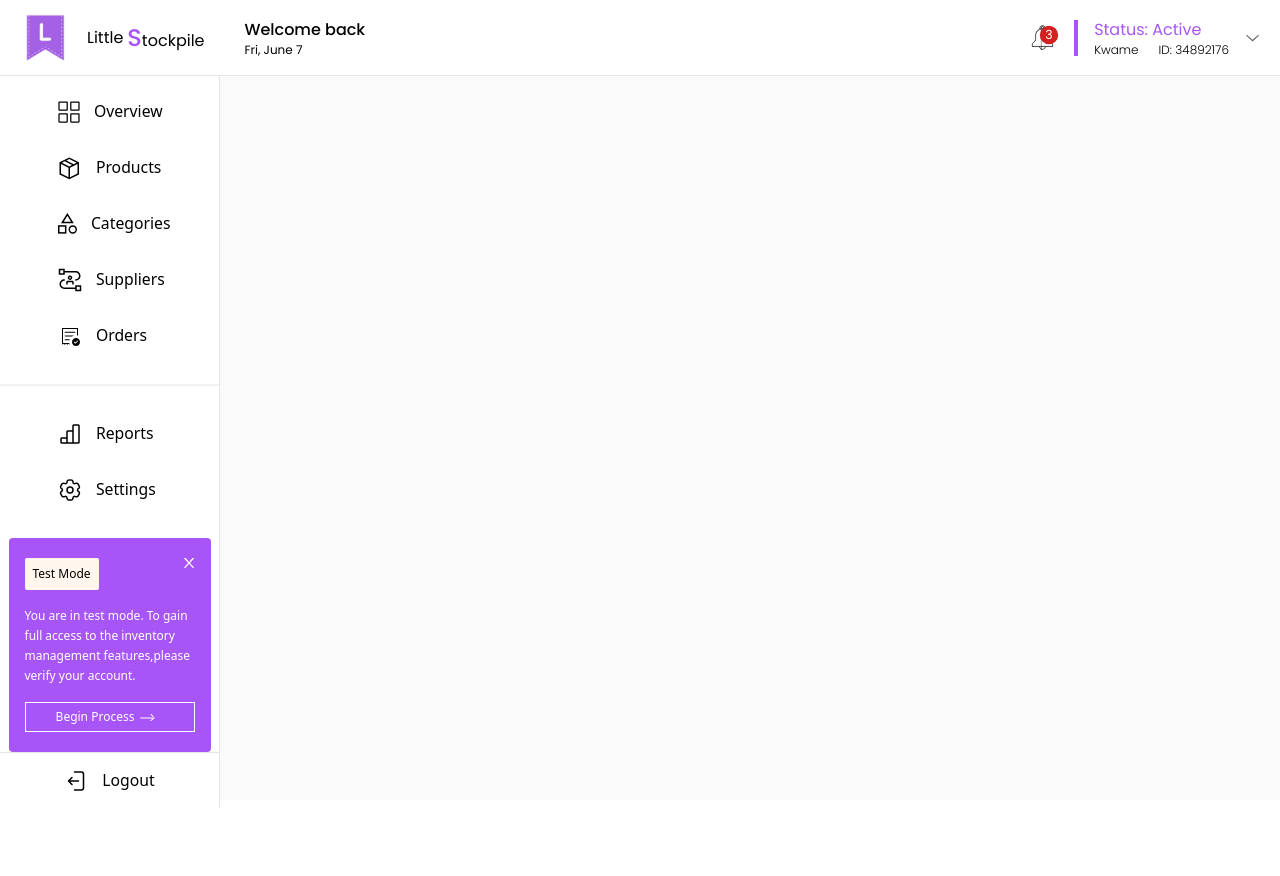
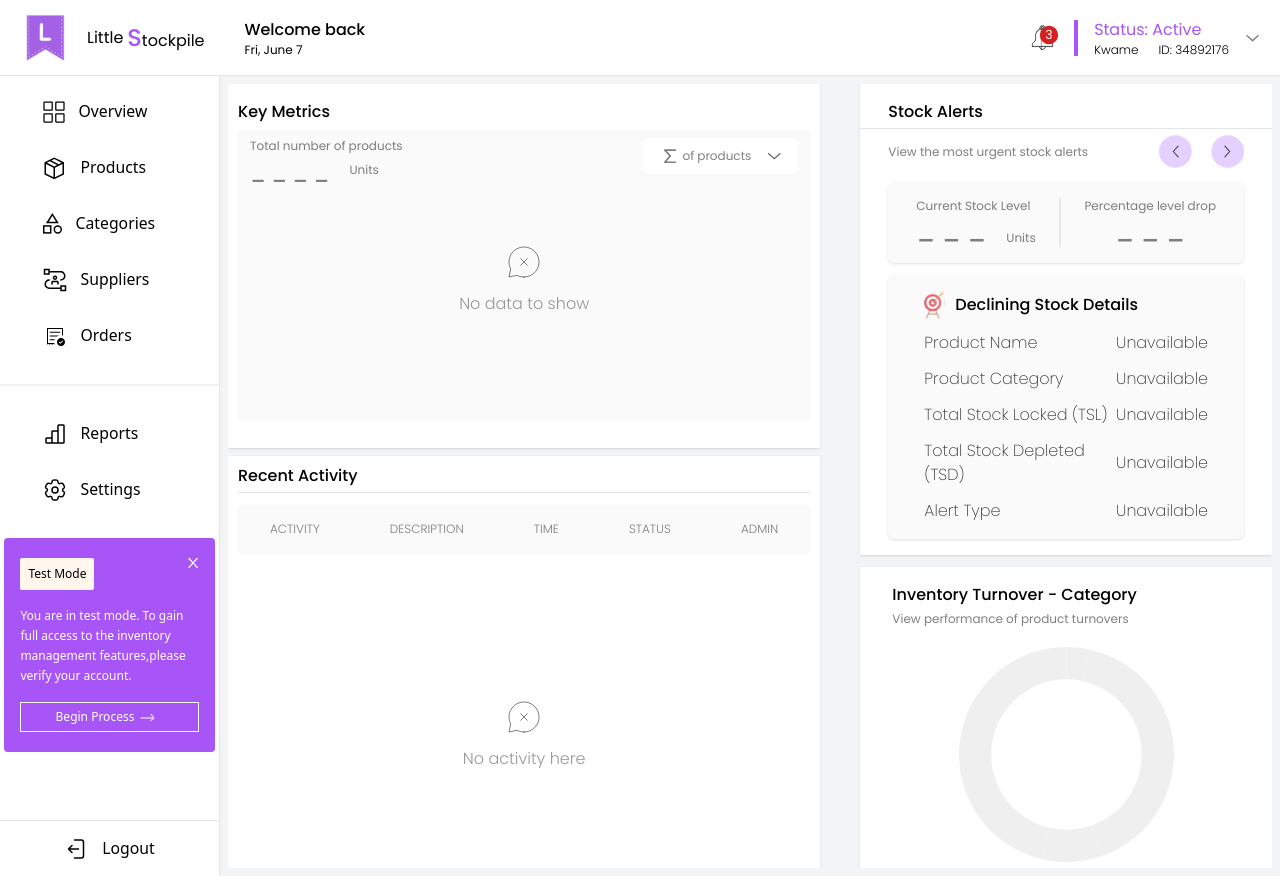
Before and after one commit to tpeacefill/inventory-webapp, a Next.js app: page /Dashboard in a window 1280 px wide. Before the commit the page ends 808 px from the top, so only its background shows below. Built offline with nearby package versions, Linux system fonts and the light colour scheme.

Commit message:
Responsiveness fully completed

```diff
--- a/app/Dashboard/page.tsx
+++ b/app/Dashboard/page.tsx
@@ -7,11 +7,11 @@ const Overview = () => {
   return (
     <div className="flex flex-col h-screen w-screen bg-zinc-50">
       <Menubar />
-      <div className="flex flex-grow">
+      <div className="flex flex-grow h-full">
         <Sidepanel />
-        {/* <div className="flex-grow bg-gray-100 p-2 overflow-y-auto">
-          <div className="flex gap-5 max-md:flex-col max-md:gap-0">
-            <div className="flex flex-col w-[59%] max-md:ml-0 max-md:w-full">
+        <div className="flex-grow bg-gray-100 p-2  flex flex-col">
+          <div className="flex gap-5 max-md:flex-col max-md:gap-0 1265px:flex-col overflow-auto">
+            <div className="flex flex-col w-[59%] max-md:ml-0 max-md:w-full 1265px:w-full">
               <div className="flex flex-col grow max-md:mt-3 max-md:max-w-full">
                 <div className="flex flex-col px-2.5 pt-4 pb-7 bg-white shadow max-md:max-w-full">
                   <h3 className="text-base font-medium text-black max-md:max-w-full font-Poppins">
@@ -90,10 +90,12 @@ const Overview = () => {
                     </p>
                   </div>
                 </div>
-                <div className="flex flex-col px-5 pt-2 pb-20 mt-2 text-base font-light bg-white shadow max-md:max-w-full">
-                  <h3 className="font-medium text-black max-md:max-w-full font-Poppins">
+                <div className="flex flex-col px-2.5 pt-2 pb-20 mt-2 text-base font-light bg-white shadow max-md:max-w-full">
+                  <div className="w-full flex pb-1 border-b border-solid border-black border-opacity-10">
+                    <h3 className="self-start text-base font-medium text-black font-Poppins">
                     Recent Activity
                     </h3>
+                  </div>
                   <div className="flex gap-5 justify-between px-8 py-4 mt-3 text-xs uppercase whitespace-nowrap rounded-md shadow-sm bg-neutral-50 text-black text-opacity-50 max-md:flex-wrap max-md:px-5 max-md:max-w-full">
                     <h4 className="font-Poppins">ACTIVITY</h4>
                     <h4 className="font-Poppins">DESCRIPTION</h4>
@@ -123,26 +125,14 @@ const Overview = () => {
                 </div>
               </div>
             </div>
-            <div className="flex flex-col ml-5 w-[41%] max-md:ml-0 max-md:w-full">
+            <div className="flex flex-col ml-5 w-[41%] max-md:ml-0 max-md:w-full 1265px:ml-0 1265px:w-full">
               <div className="flex flex-col grow max-md:mt-3 max-md:max-w-full">
                 <div className="flex flex-col py-4 bg-white shadow max-md:max-w-full">
-                  <h3 className="self-start ml-7 text-base font-medium text-black font-Poppins">
+                  <div className="w-full pl-7 flex pb-1 border-b border-solid border-black border-opacity-10">
+                    <h3 className="self-start text-base font-medium text-black font-Poppins">
                     Stock Alerts
                     </h3>
-                  <svg
-                    xmlns="http://www.w3.org/2000/svg"
-                    width="100%"
-                    height="2"
-                    viewBox="0 0 745 2"
-                    fill="none"
-                  >
-                    <path
-                      d="M0 1L745 1"
-                      stroke="black"
-                      stroke-opacity="0.1"
-                      stroke-width="1.05"
-                    />
-                  </svg>
+                  </div>
                   <div className="flex gap-5 mx-7 text-xs leading-4 text-black text-opacity-50 max-md:flex-wrap max-md:mr-2.5 max-md:max-w-full">
                     <p className="flex-auto my-auto font-Poppins">
                       View the most urgent stock alerts
@@ -193,7 +183,7 @@ const Overview = () => {
                       />
                     </svg>
                   </div>
-                  <div className="flex gap-5 justify-between px-14 py-4 mx-7 mt-2 rounded-md shadow bg-neutral-50 leading-[133%] text-black text-opacity-50 max-md:flex-wrap max-md:px-5 max-md:mr-2.5 max-md:max-w-full">
+                  <div className="flex gap-5 justify-between px-7 py-4 mx-7 mt-2 rounded-md shadow bg-neutral-50 leading-[133%] text-black text-opacity-50 max-md:flex-wrap max-md:px-5 max-md:mr-2.5 max-md:max-w-full">
                     <div className="flex flex-col text-xs">
                       <p className="font-Poppins">Current Stock Level</p>
                       <div className="flex flex-row items-center justify-center gap-5">
@@ -235,13 +225,12 @@ const Overview = () => {
                             Declining Stock Details
                           </h3>
                         </div>
-                        <div className="flex gap-2 mt-3 text-base font-[275] text-black text-opacity-80">
-                          <p className="grow font-Poppins">Product Name</p>
-                          <p className="self-end text-base text-right font-[275] text-black text-opacity-80 max-md:mt-10 font-Poppins">
-                            Unavailable
-                          </p>
                       </div>
                     </div>
+
+                    <div className="flex flex-auto gap-2 flex-row mt-3 text-base font-[275] text-black text-opacity-80">
+                      <p className="grow font-Poppins">Product Name</p>
+                      <p className="text-right font-Poppins">Unavailable</p>
                     </div>
                     <div className="flex flex-auto gap-2 flex-row mt-3 text-base font-[275] text-black text-opacity-80">
                       <p className="grow font-Poppins">Product Category</p>
@@ -271,7 +260,7 @@ const Overview = () => {
                     </div>
                   </div>
                 </div>
-                <div className="flex flex-col px-11 py-4 mt-3 bg-white shadow max-md:px-5 max-md:max-w-full">
+                <div className="flex flex-col px-8 py-4 mt-3 bg-white shadow max-md:px-5 max-md:max-w-full">
                   <h3 className="text-base font-medium text-black font-Poppins">
                     Inventory Turnover - Category
                   </h3>
@@ -340,20 +329,23 @@ const Overview = () => {
                         fill="#EFEFEF"
                       />
                     </svg>
-                    <div className="flex flex-row items-center">
-                      <p className="grow text-xs leading-4 text-black text-opacity-50 mr-3">
+                    <div className="flex flex-row items-center w-full justify-center space-x-2">
+                        <p className="text-xs leading-4 text-black text-opacity-50 font-Poppins">
                           Best Performing Category -
                         </p>
-                      <p className="mt-1 text-4xl font-semibold text-black text-opacity-20 mr-3">
-                        _ _
+                        <p className="text-4xl font-semibold text-black text-opacity-20 font-Poppins">
+                          4X
                         </p>
                         <div className="flex flex-col">
-                        <p className="self-end text-xs leading-4 text-black text-opacity-50 font-Poppins">
-                          Unavilable
+                        <p className="text-xs leading-4 text-black text-opacity-50 font-Poppins">
+                          Unavailable
                         </p>
-                        <p className="self-end text-xs leading-4 text-black text-opacity-50 font-Poppins">
+                        <p className="text-xs leading-4 text-black text-opacity-50 font-Poppins">
                           Restock / month
                         </p>
+                        </div>
+                     </div>
+
                   </div>
                 </div>
               </div>
@@ -361,8 +353,6 @@ const Overview = () => {
           </div>
         </div>
       </div>
-        </div> */}
-      </div>
     </div>
   );
 };
--- a/app/components/Notice.tsx
+++ b/app/components/Notice.tsx
@@ -2,7 +2,7 @@ import React from "react";
 
 const Notice = () => {
   return (
-    <div className="flex flex-col px-4 py-5 text-white bg-purple-500 rounded max-w-[202px] my-auto mx-auto">
+    <div  className="flex flex-col w-[96%] px-4 py-5 text-white bg-purple-500 rounded my-auto mx-auto">
       <div className="flex gap-5 justify-between text-xs text-black">
         <div className="justify-center px-2 py-2 bg-orange-50 rounded-sm">
           Test Mode
--- a/tailwind.config.ts
+++ b/tailwind.config.ts
@@ -36,6 +36,9 @@ const config: Config = {
       fontFamily: {
         Poppins: ['var(--poppins)'],
       },
+      screens: {
+        '1265px': { 'max': '1265px' },
+      },
     },
   },
   plugins: [],
```
Also changed, not shown: app/components/Sidepanel.tsx (+7 -7 lines). Lines whose indentation alone changed are shown as unchanged.
